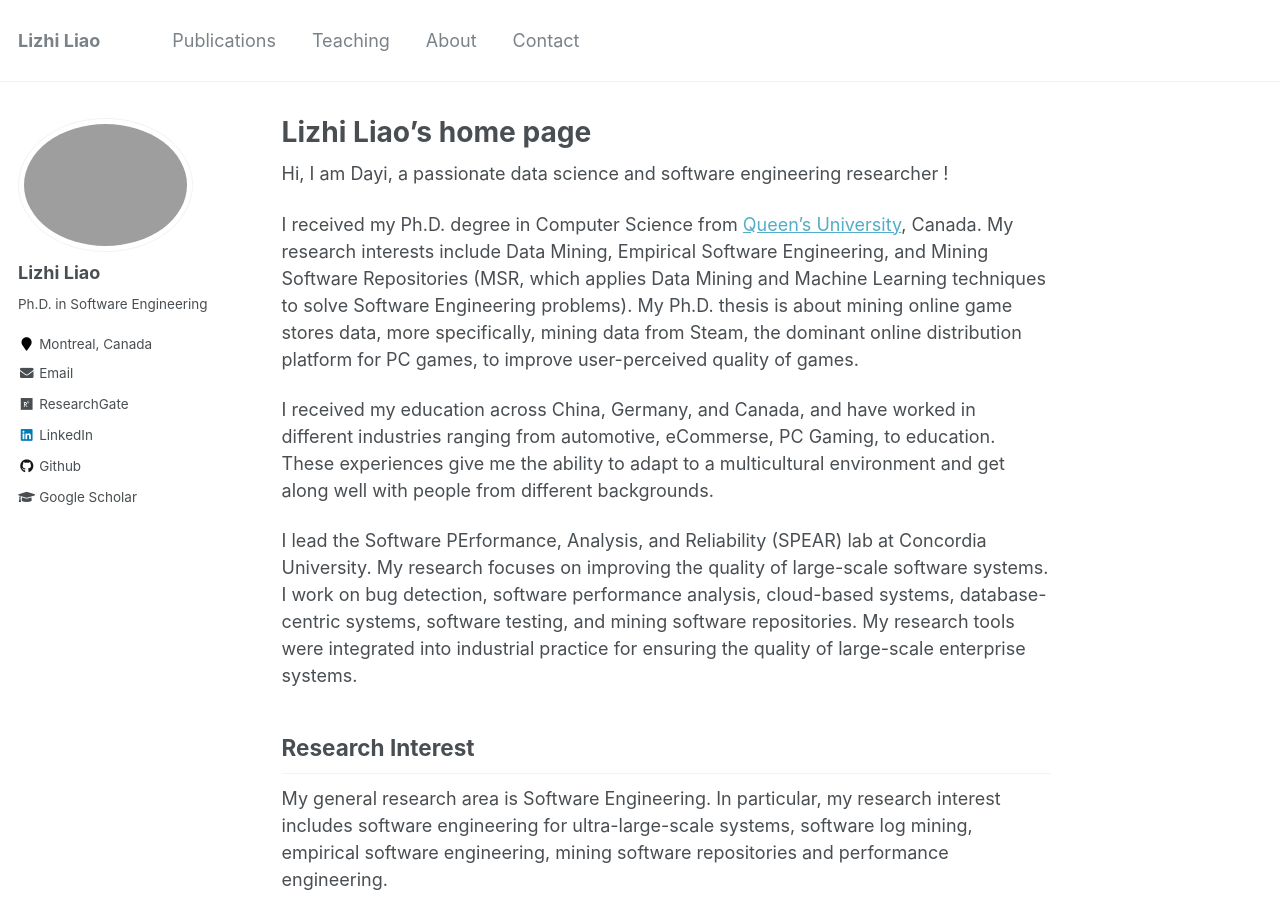
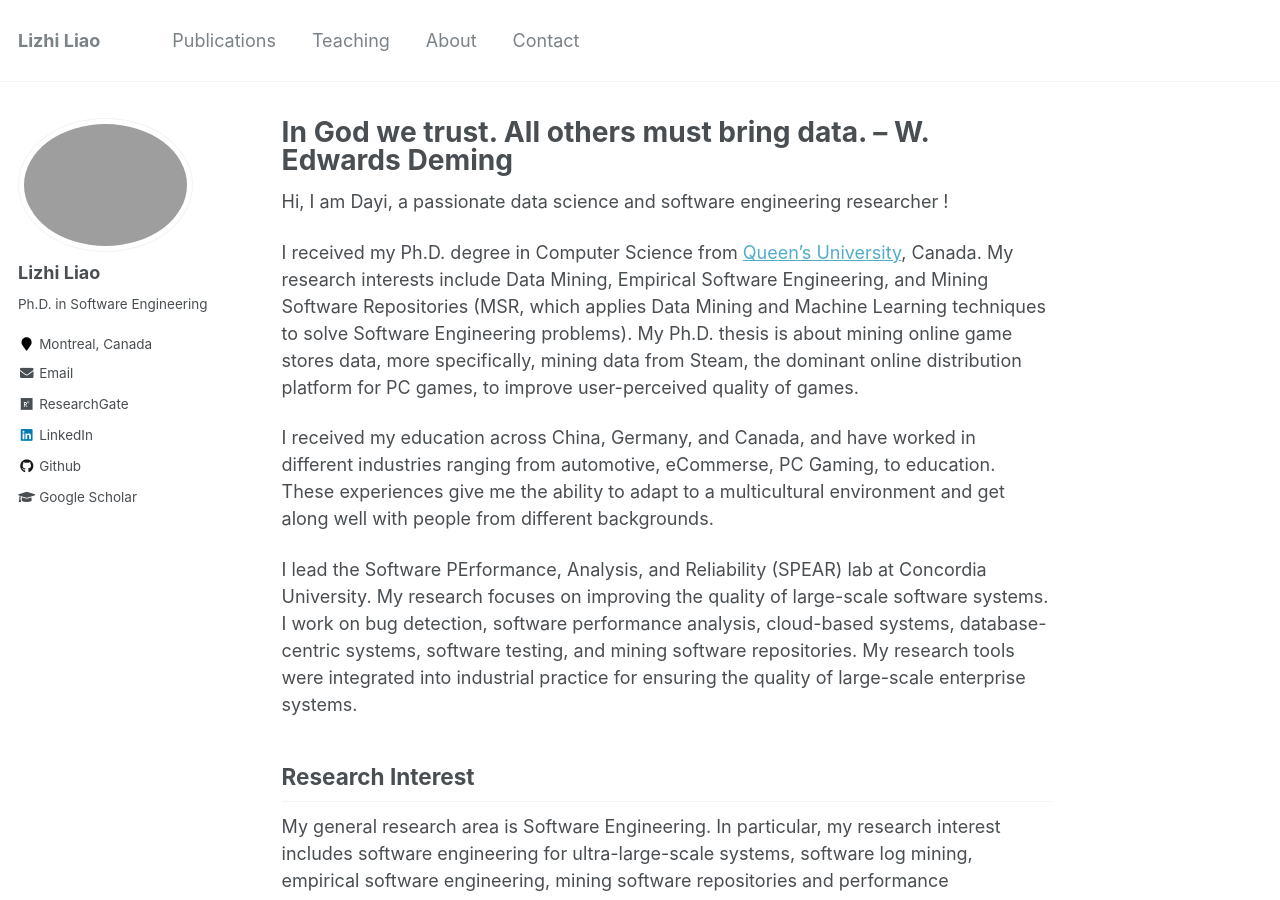
Before and after one commit to Lizhi-Liao/lizhi-liao.github.io, a Jekyll site: the page built from _pages/about.md, in a window 1280 px wide and 900 px high. Built offline with Jekyll 4.4.1, drawn with Linux system fonts in a browser that asks for light colours.

Commit message:
Modify Intro

```diff
--- a/_pages/about.md
+++ b/_pages/about.md
@@ -1,11 +1,8 @@
 ---
 permalink: /
-title: "Lizhi Liao's home page"
+title: "In God we trust. All others must bring data. -- W. Edwards Deming"
 excerpt: "About me"
 author_profile: true
-redirect_from:
-  - /about/
-  - /about.html
 ---
 
 Hi, I am Dayi, a passionate data science and software engineering researcher !
```
